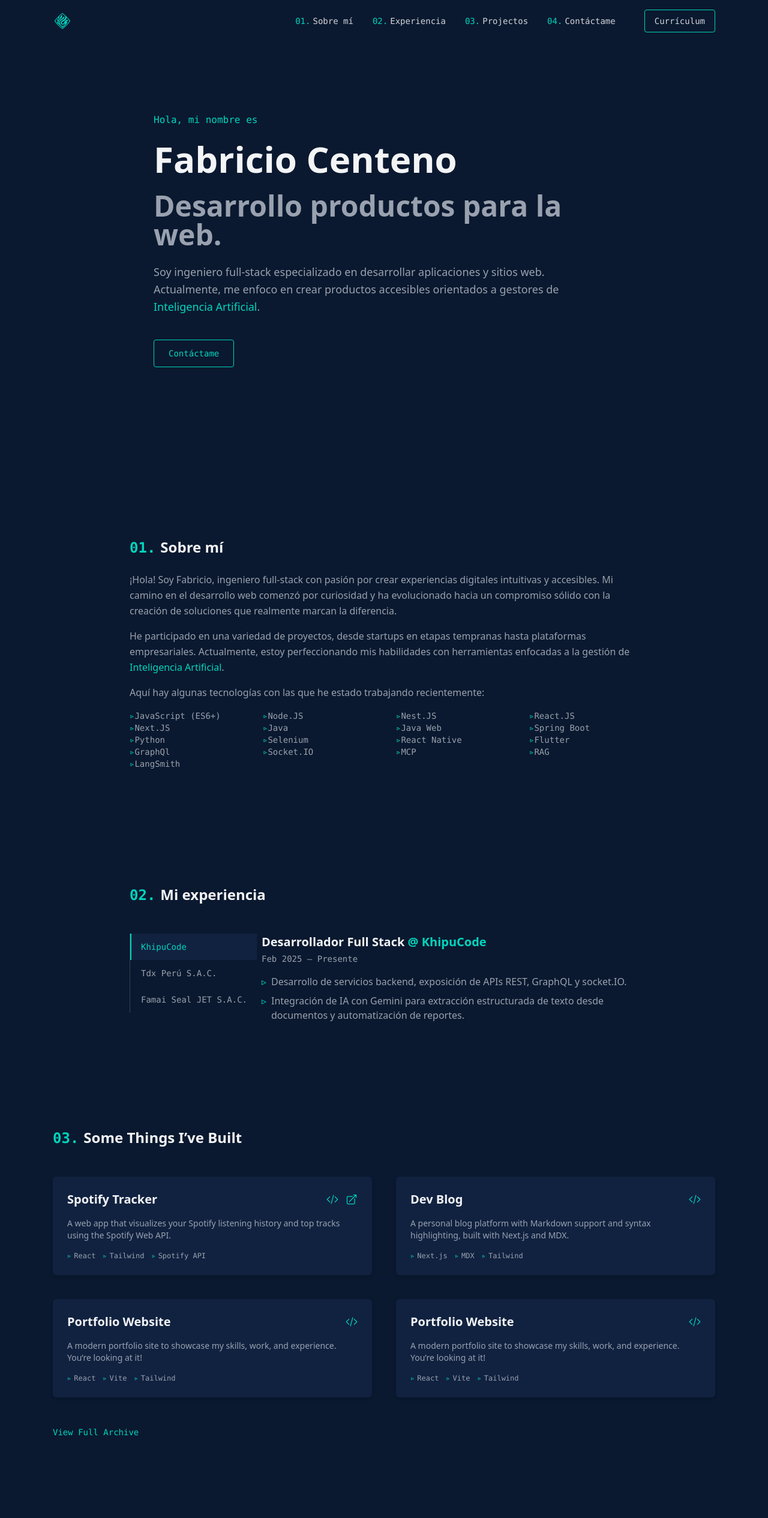
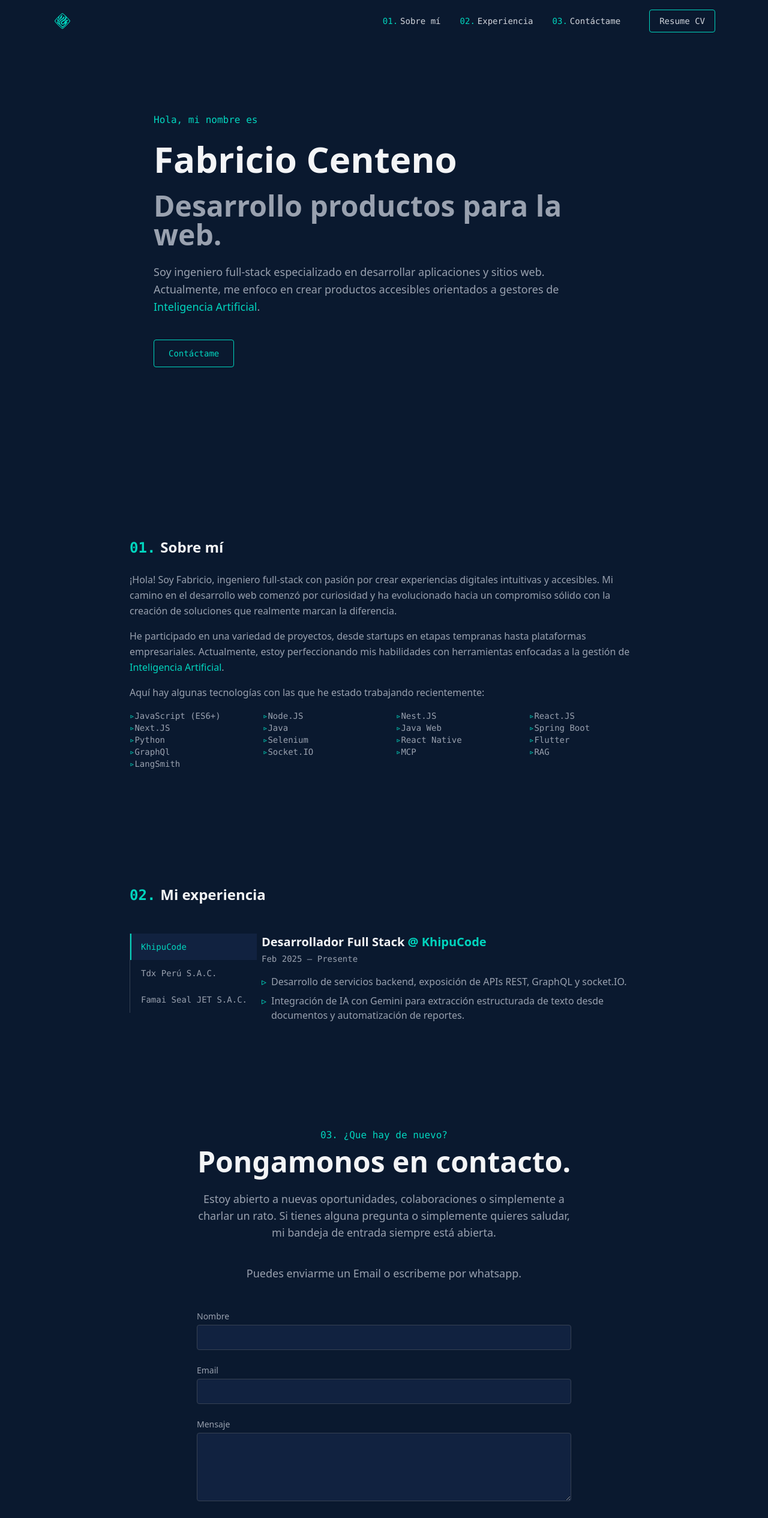
Before and after one commit to rcentenoc/fabricio.portfolio, a React (Vite) app: page / in a window 1280 px wide. Shown: the top 2530 px of the page at 60% size. Built offline with nearby package versions, Linux system fonts and the light colour scheme.

Commit message:
Update sections to reflect Spanish translations and modify project visibility

```diff
--- a/src/App.jsx
+++ b/src/App.jsx
@@ -15,7 +15,7 @@ function App() {
         <Hero />
         <About />
         <Experience />
-        <Projects />
+        {/* <Projects /> */}
         <Contact />
       </main>
       <Footer />
--- a/src/components/Header.jsx
+++ b/src/components/Header.jsx
@@ -5,7 +5,7 @@ import { Link } from 'react-router-dom'
 const navLinks = [
     { name: 'Sobre mí', id: 'about' },
     { name: 'Experiencia', id: 'experience' },
-    { name: 'Projectos', id: 'projects' },
+    // { name: 'Projectos', id: 'projects' },
     { name: 'Contáctame', id: 'contact' },
 ]
 
@@ -59,7 +59,7 @@ export default function Header() {
                             className="ml-4 px-4 py-2 border border-teal-400 rounded hover:bg-teal-400 hover:text-[#0a192f] transition duration-200"
                             rel="noopener"
                         >
-                            Currículum
+                            Resume CV
                         </a>
                     </nav>
 
@@ -114,7 +114,7 @@ export default function Header() {
                         className="mt-4 inline-block px-4 py-2 border border-teal-400 rounded hover:bg-teal-400 hover:text-[#0a192f] hover:font-bold transition duration-200"
                         onClick={() => setIsOpen(false)}
                     >
-                        Currículum
+                        Resume CV
                     </a>
                 </nav>
             </div>
--- a/src/sections/Contact.jsx
+++ b/src/sections/Contact.jsx
@@ -41,29 +41,31 @@ export default function Contact() {
             id="contact"
             className="max-w-2xl mx-auto px-6 py-24 text-center"
         >
-            <p className="text-teal-400 font-mono mb-2">04. What's Next?</p>
+            <p className="text-teal-400 font-mono mb-2">03. ¿Que hay de nuevo?</p>
             <h2 className="text-3xl md:text-5xl font-bold text-gray-100 mb-6">
-                Get In Touch
+                Pongamonos en contacto.
             </h2>
 
             {status === 'success' ? (
                 <div className="mt-10 bg-[#112240] border border-teal-400 rounded p-6 text-gray-300 text-center">
-                    <h3 className="text-xl font-semibold mb-4 text-teal-400">Message Sent!</h3>
+                    <h3 className="text-xl font-semibold mb-4 text-teal-400">Mensaje enviado!</h3>
                     <p className="mb-6">
-                        Thank you for reaching out. I'll get back to you as soon as possible!
+                        Gracias por contactarme. ¡Te responderé lo antes posible!
                     </p>
                     <button
                         onClick={resetForm}
                         className="cursor-pointer inline-block px-6 py-3 border border-teal-400 rounded text-teal-400 hover:bg-teal-400 hover:text-[#0a192f] font-mono text-sm transition duration-300"
                     >
-                        Send Another Message
+                        Enviar otro mensaje
                     </button>
                 </div>
             ) : (
                 <>
                     <p className="text-gray-400 text-base md:text-lg mb-10">
-                        I'm currently open to new opportunities, collaborations, or just having a friendly chat.
-                        Whether you have a question or just want to say hi, my inbox is always open.
+                        Estoy abierto a nuevas oportunidades, colaboraciones o simplemente a charlar un rato. Si tienes alguna pregunta o simplemente quieres saludar, mi bandeja de entrada siempre está abierta.
+                    </p>
+                    <p className="text-gray-400 text-base md:text-lg mb-10">
+                        Puedes enviarme un Email o escribeme por whatsapp.
                     </p>
 
                     <form
@@ -75,7 +77,7 @@ export default function Contact() {
                         <input type="hidden" name="_template" value="table" />
 
                         <div>
-                            <label className="block text-sm text-gray-400 mb-1">Name</label>
+                            <label className="block text-sm text-gray-400 mb-1">Nombre</label>
                             <input
                                 type="text"
                                 name="name"
@@ -95,7 +97,7 @@ export default function Contact() {
                         </div>
 
                         <div>
-                            <label className="block text-sm text-gray-400 mb-1">Message</label>
+                            <label className="block text-sm text-gray-400 mb-1">Mensaje</label>
                             <textarea
                                 name="message"
                                 rows="4"
@@ -132,16 +134,17 @@ export default function Contact() {
                                             d="M4 12a8 8 0 018-8v4a4 4 0 00-4 4H4z"
                                         ></path>
                                     </svg>
-                                    Sending...
+                                    Enviando...
                                 </>
                             ) : (
-                                'Send Message'
+                                'Enviar mensaje por Email'
                             )}
                         </button>
 
                         {status === 'error' && (
                             <p className="mt-4 text-red-400 font-mono text-sm">
-                                Oops! Something went wrong. Please try again later.
+                                Oops! Algo salió mal. Inténtalo de nuevo más tarde.
+
                             </p>
                         )}
                     </form>
--- a/src/sections/Projects.jsx
+++ b/src/sections/Projects.jsx
@@ -41,7 +41,7 @@ export default function Projects() {
     return (
         <section id="projects" className="max-w-6xl mx-auto px-6 py-24">
             <h2 className="text-2xl font-bold text-gray-100 mb-12">
-                <span className="text-teal-400 font-mono mr-2">03.</span>Some Things I’ve Built
+                <span className="text-teal-400 font-mono mr-2">03.</span>Algunas cosas que he construido
             </h2>
 
             <div className="grid md:grid-cols-2 gap-10">
```
